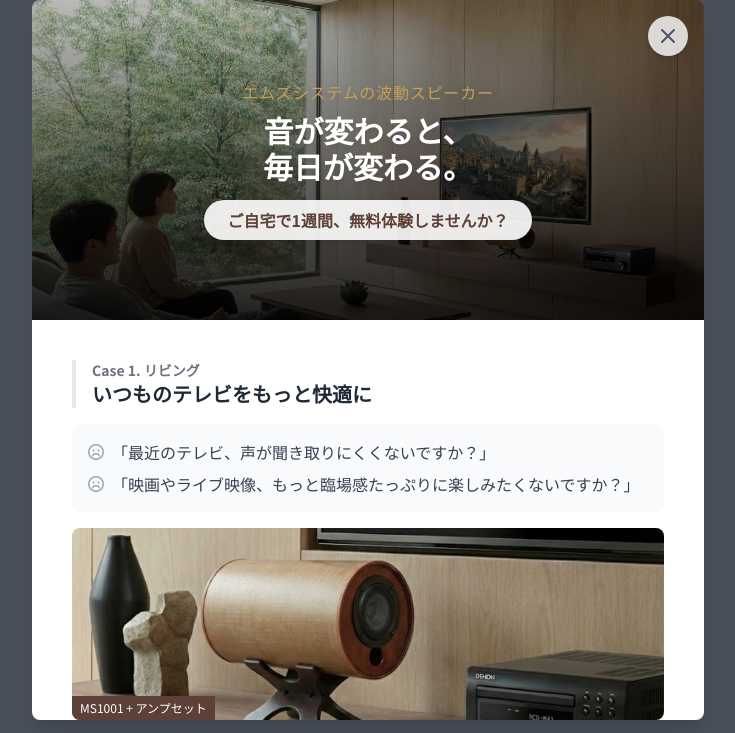
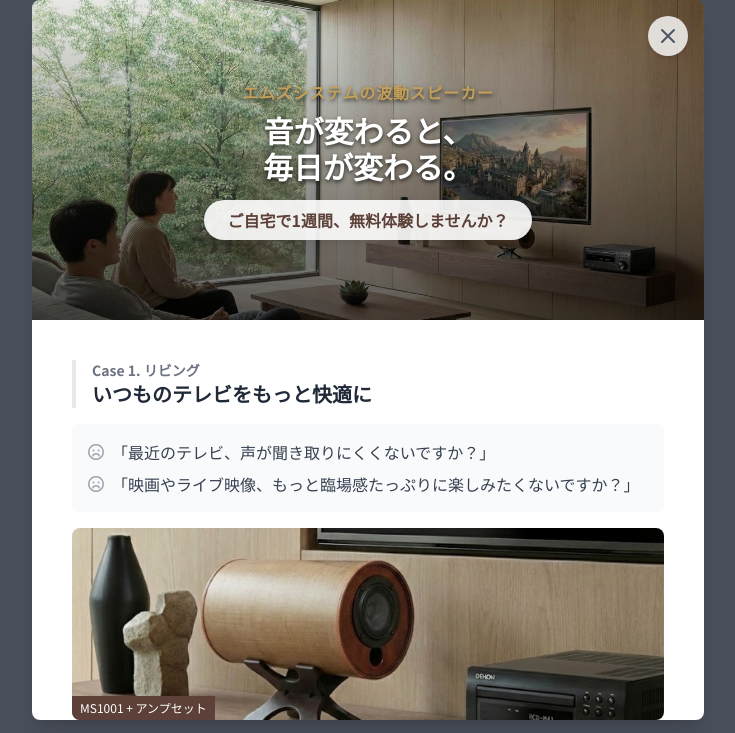
Before and after one commit to masakisato-mssystem/1week_popup, a plain HTML site: page index.html in a window 1280 px wide. Both pictures are taken after a click on the button "一週間無料お試しに申し込む". Shown: the whole page, without its empty margins (272-1007 px from the left). Drawn offline with nearby package versions, Linux system fonts and the light colour scheme.

Commit message:
Update index.html

```diff
--- a/index.html
+++ b/index.html
@@ -35,6 +35,11 @@
         .close-btn:hover {
             transform: rotate(90deg);
             transition: transform 0.3s ease;
+        }
+
+        /* 文字の可読性を高めるためのテキストシャドウ（明るい背景用） */
+        .text-shadow-strong {
+            text-shadow: 0 2px 4px rgba(0,0,0,0.7);
         }
     </style>
 </head>
@@ -84,14 +89,15 @@
 
                     <!--
                         グラデーションと文字の調整:
-                        1. bg-gradient-to-t を調整し、文字の背景を少し濃くして可読性を確保
-                        2. 一番上の文字に drop-shadow-lg を追加してくっきりさせる
+                        bg-black/20などの暗くするフィルタを削除。
+                        代わりに文字に text-shadow-strong を適用して可読性を確保。
+                        グラデーションは下部のみ控えめに適用。
                     -->
-                    <div class="absolute inset-0 flex flex-col justify-center items-center text-center p-6 text-white bg-black/20 bg-gradient-to-t from-black/80 via-black/40 to-transparent">
-                        <!-- ここを変更: drop-shadow-lg を追加 -->
-                        <p class="text-sm md:text-base font-medium tracking-wider mb-2 text-brand-gold drop-shadow-lg">エムズシステムの波動スピーカー</p>
+                    <div class="absolute inset-0 flex flex-col justify-center items-center text-center p-6 text-white bg-gradient-to-t from-black/60 to-transparent">
+                        <!-- ここを変更: drop-shadow-xl と text-shadow-strong を追加して文字をくっきりさせる -->
+                        <p class="text-sm md:text-base font-bold tracking-wider mb-2 text-brand-gold text-shadow-strong">エムズシステムの波動スピーカー</p>
 
-                        <h2 class="text-2xl md:text-3xl font-bold leading-tight mb-4 drop-shadow-md">
+                        <h2 class="text-2xl md:text-3xl font-bold leading-tight mb-4 text-shadow-strong">
                             音が変わると、<br>毎日が変わる。
                         </h2>
                         <div class="bg-white/90 text-brand-brown px-6 py-2 rounded-full font-bold text-sm md:text-base shadow-lg">
```
